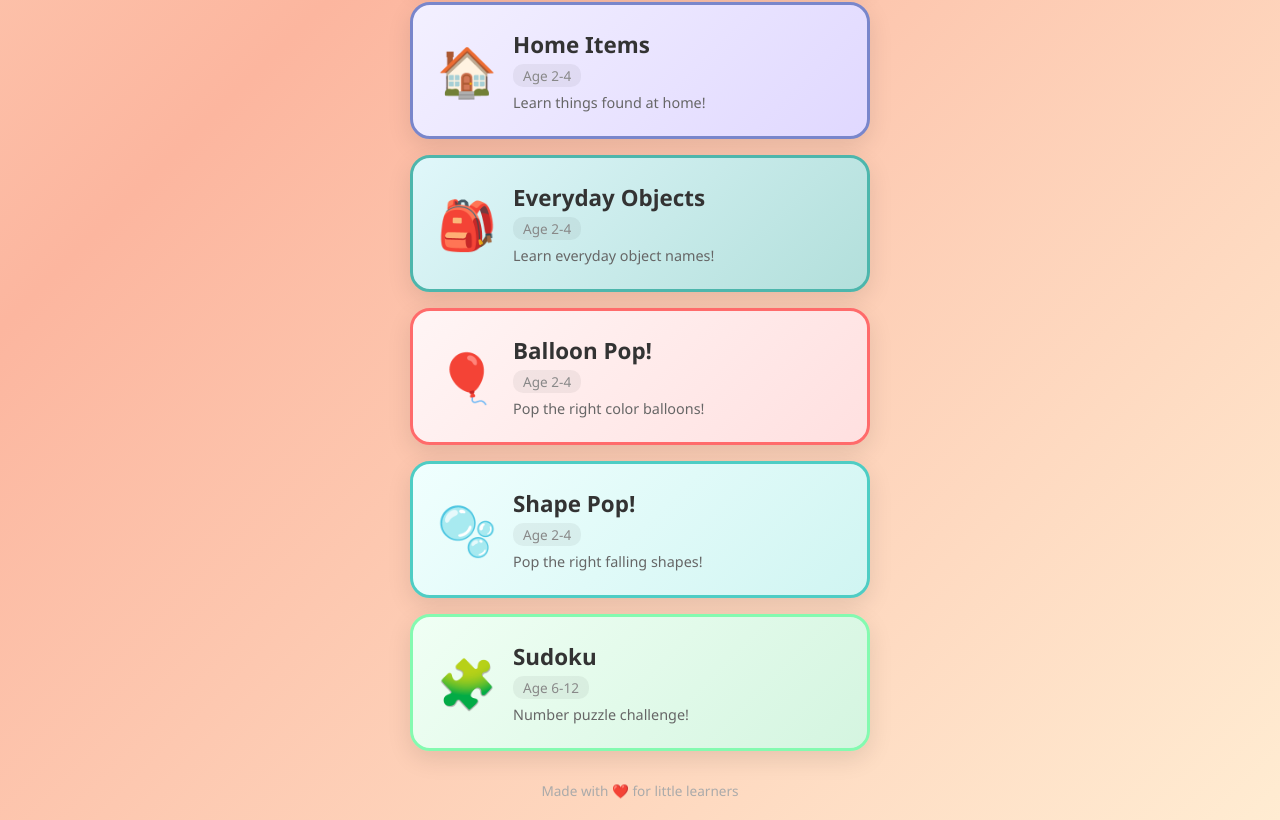
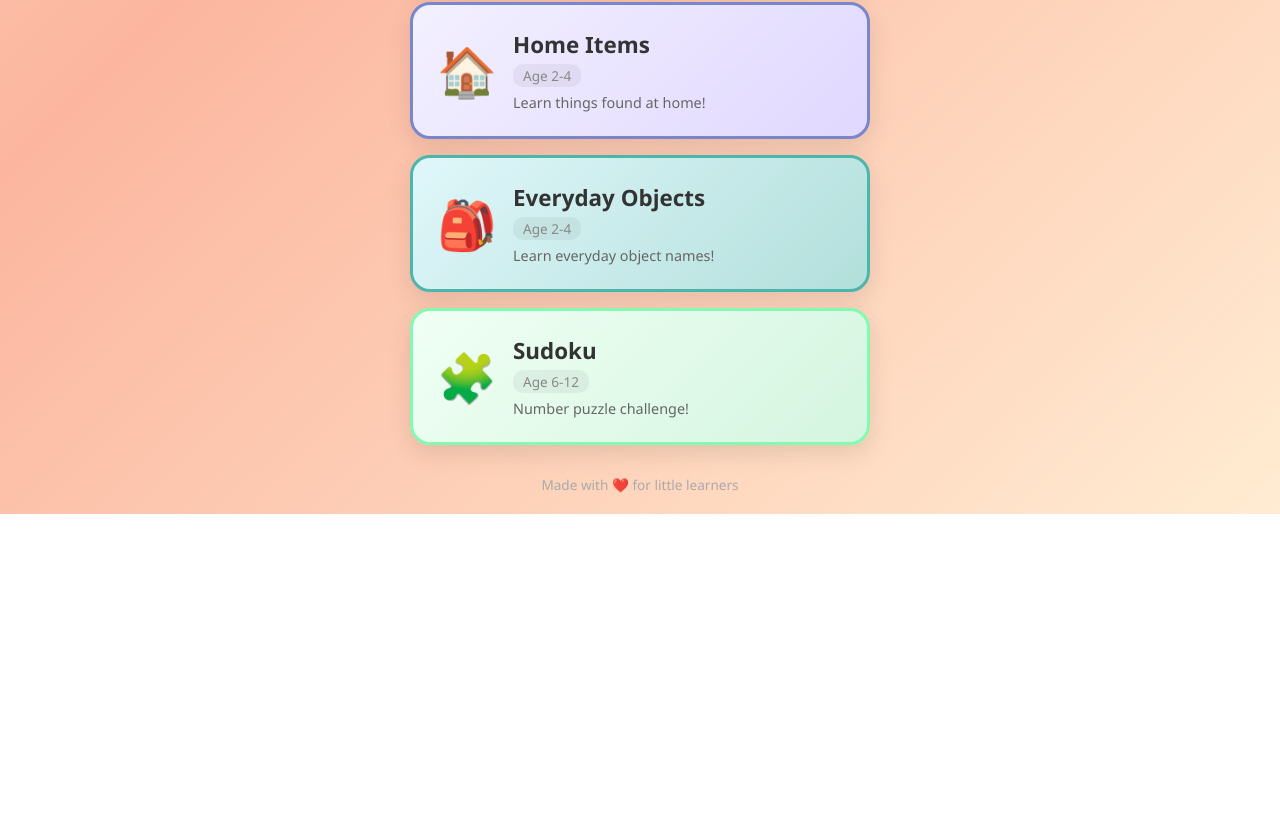
Before and after one commit to muqaddashahzad/kids-learn-hub, a React (Vite) app: page / in a window 1280 px wide. Shown: the part 1444-2264 px from the top of the page. After the commit the page ends 1958 px from the top, so only its background shows below. Built offline with nearby package versions, Linux system fonts and the light colour scheme.

Commit message:
Remove Balloon Pop and Shape Pop from home screen (already inside Colors/Shapes)

```diff
--- a/src/components/HomeScreen.jsx
+++ b/src/components/HomeScreen.jsx
@@ -71,17 +71,6 @@ export default function HomeScreen({ onNavigate }) {
       title: t.categoryTitles?.objects || 'Everyday Objects',
       desc: t.categoryDescs?.objects || 'Learn everyday object names!',
     },
-    // Pop games
-    {
-      id: 'balloon-colors', emoji: '🎈', age: t.ages24, cls: 'ballooncolors',
-      title: t.popColors || 'Balloon Pop!',
-      desc: t.popColorsDesc || 'Pop the right color balloons!',
-    },
-    {
-      id: 'balloon-shapes', emoji: '🫧', age: t.ages24, cls: 'balloonshapes',
-      title: t.popShapes || 'Shape Pop!',
-      desc: t.popShapesDesc || 'Pop the right falling shapes!',
-    },
     // Sudoku
     {
       id: 'sudoku', emoji: '🧩', title: t.sudoku, age: t.ages612,
```
